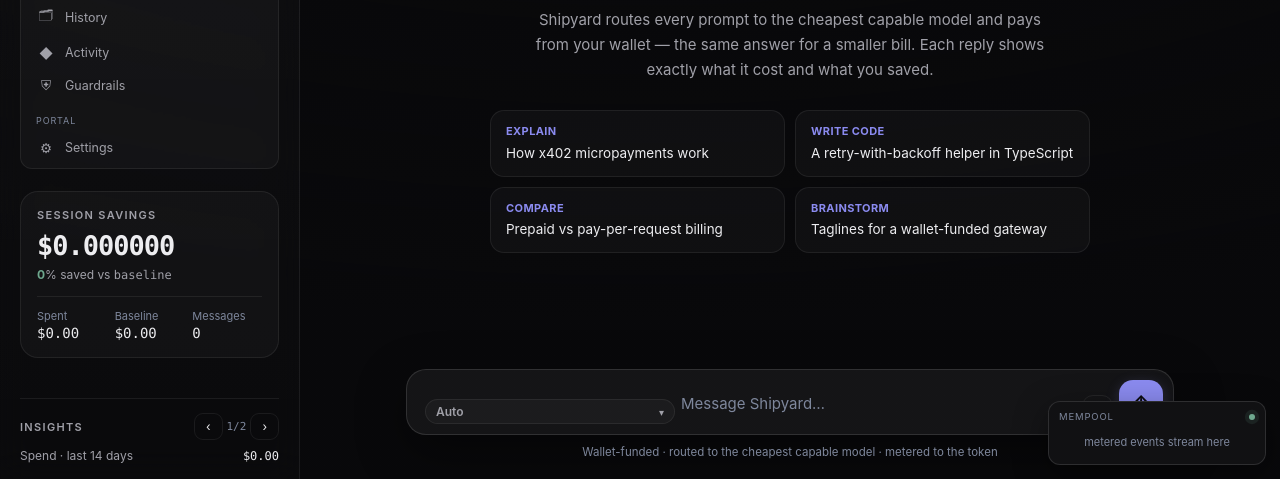
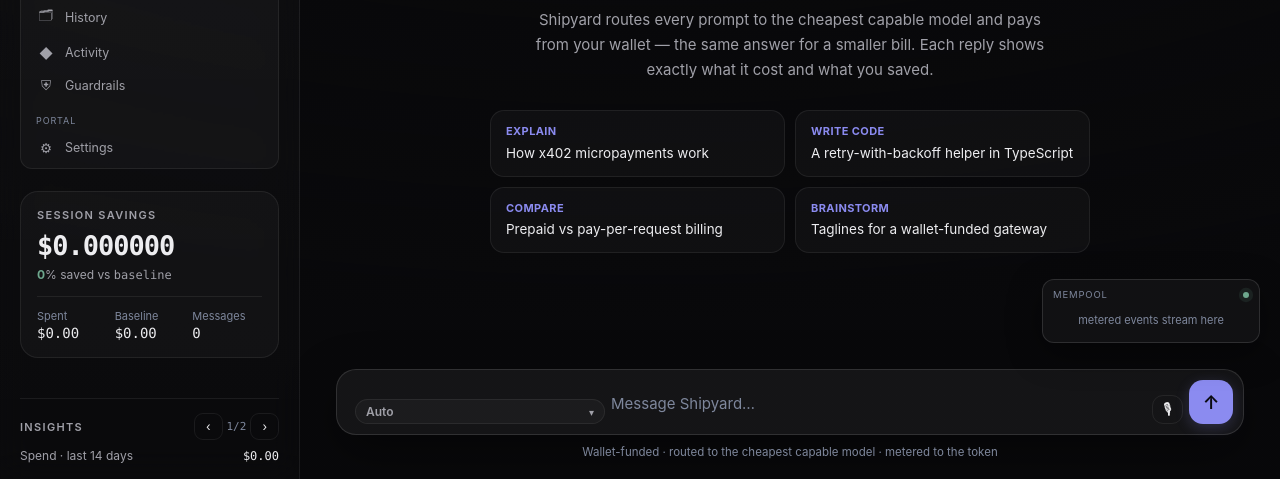
Before and after one commit to BiscayneDev/shipyard-inference, a website with bundled scripts: page examples/chat-portal/public/index.html in a window 1280 px wide. Shown: the part 321-800 px from the top of the page. Built offline with nearby package versions, Linux system fonts and the light colour scheme; no server answers.

Commit message:
fix(portal): mempool ticker collision + shrunken chat column
The ticker was viewport-cornered (right/bottom 14px) — its corner landed
inside the composer's top-right and looked clipped/cut off; the chat
column was capped at 820px, leaving the message area shrunk with dead
margins on wide windows.

- Ticker docks above the composer: bottom 136px (measured: composer row
  119px tall → 17px clearance at any window width), right 20px. Verified in
  browser geometry + vision check: no overlap, nothing clipped.
- Chat column widened to a 60rem (960px) measure — messages, composer, and
  the sponsored placement bar all align; verified 960px composer, 862px
  message body.
- Ticker's hide media query lowered 1100px -> 960px (it can no longer
  collide, so it stays useful on narrower windows).

```diff
--- a/examples/chat-portal/public/styles.css
+++ b/examples/chat-portal/public/styles.css
@@ -247,7 +247,7 @@ button { font-family: inherit; }
 
 /* ---------- thread ---------- */
 .thread { flex: 1; overflow-y: auto; padding: 30px 0 8px; display: flex; flex-direction: column; }
-.msg, .empty { width: 100%; max-width: 820px; margin: 0 auto; padding: 0 26px; }
+.msg, .empty { width: 100%; max-width: 60rem; margin: 0 auto; padding: 0 26px; }
 
 /* empty / hero — vertically centered in the thread so whitespace splits
    evenly above/below instead of pooling in a dead band above the composer */
@@ -356,7 +356,7 @@ a.chip.settle:hover { filter: brightness(1.2); }
 /* Tender — sponsored placement chrome (a slim bar above the composer). Lives
    outside the message thread: surface chrome only, never the model context. */
 .placement-bar {
-  max-width: 820px;
+  max-width: 60rem;
   margin: 0 auto 8px;
   width: 100%;
   padding: 8px 12px;
@@ -397,7 +397,7 @@ a.chip.settle:hover { filter: brightness(1.2); }
 }
 .placement-cta:hover { filter: brightness(1.15); }
 
-.composer-wrap { max-width: 820px; margin: 0 auto; width: 100%; padding: 8px 26px 20px; }
+.composer-wrap { max-width: 60rem; margin: 0 auto; width: 100%; padding: 8px 26px 20px; }
 .composer {
   display: flex; gap: 10px; align-items: flex-end;
   background: var(--glass-2); border: 1px solid var(--hair-2);
@@ -714,7 +714,11 @@ main.dec { display: flex; flex-direction: column; }
 
 /* ---------- economy: spend ticker (mempool) ---------- */
 .ticker {
-  position: fixed; right: 14px; bottom: 14px; z-index: 50; width: 218px;
+  /* Docked ABOVE the composer (which spans up to 60rem centered): a viewport-
+     corner position put the ticker's corner inside the composer's top-right —
+     it collided and looked clipped. bottom clears the full composer row
+     (input + hint ≈ 110px) on any window width. */
+  position: fixed; right: 20px; bottom: 136px; z-index: 50; width: 218px;
   background: var(--bg-2); border: 1px solid var(--hair-2); border-radius: 12px;
   padding: 9px 10px; box-shadow: 0 10px 34px rgba(0,0,0,.4);
   font-size: 11px; pointer-events: auto;
@@ -739,7 +743,7 @@ main.dec { display: flex; flex-direction: column; }
 .ticker-link:hover { color: var(--accent); }
 .ticker-empty { color: var(--faint); text-align: center; padding: 6px 0; }
 .ticker-more { color: var(--faint); text-align: center; margin-top: 3px; font-size: 9.5px; }
-@media (max-width: 1100px) { .ticker { display: none; } }
+@media (max-width: 960px) { .ticker { display: none; } }
 
 /* ---------- economy: route preview ---------- */
 .route-preview {
```
